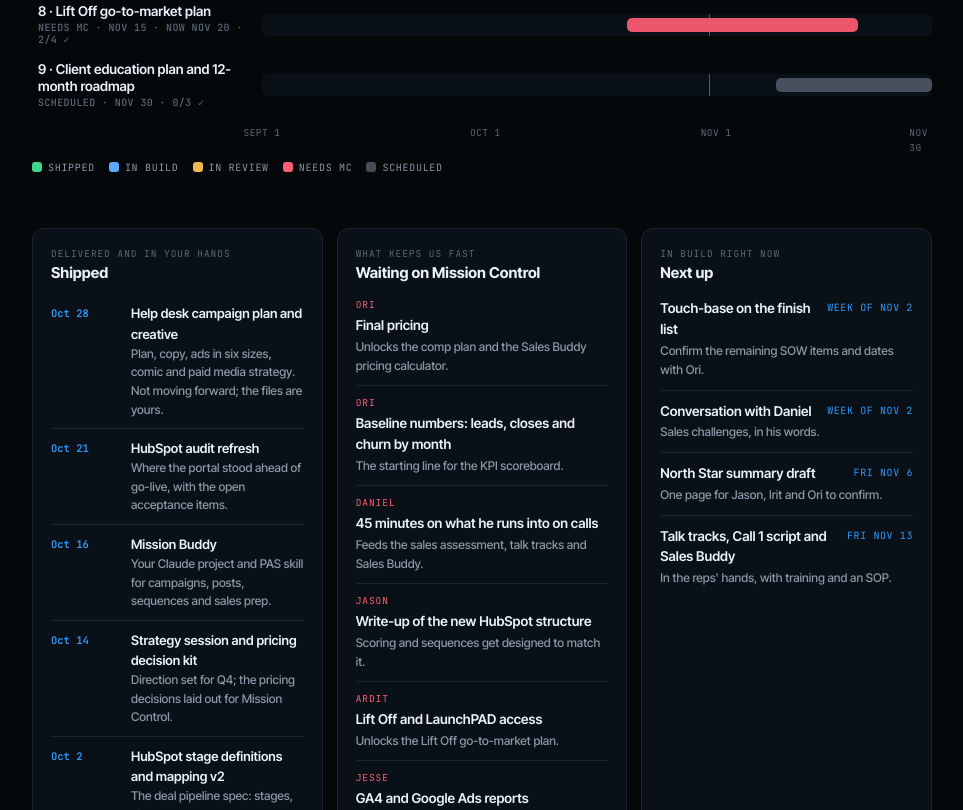
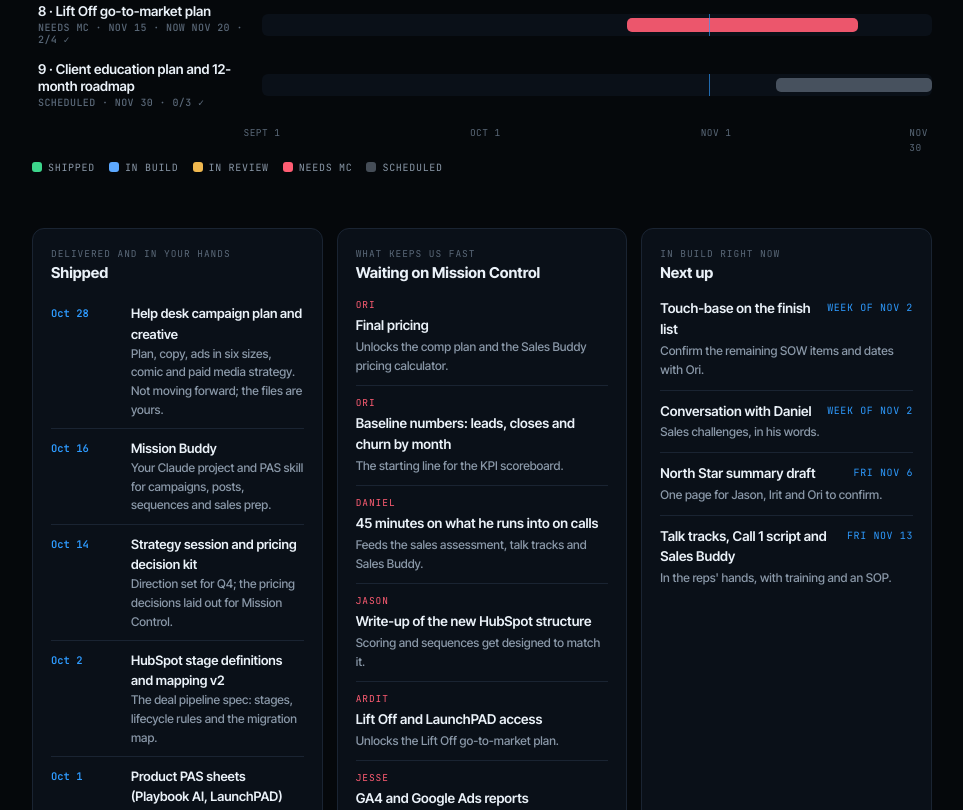
Before and after one commit to LoboGTM/mc-flightplan, a plain HTML site: page index.html in a window 1280 px wide. Shown: the part 848-1658 px from the top of the page, without its empty margins (158-1121 px from the left). Drawn offline with Linux system fonts and the light colour scheme.

Commit message:
Oct 31: remove unshared audit draft from shipped log
Co-Authored-By: Claude Opus 5.5 <noreply@anthropic.com>
Claude-Session: https://claude.ai/code/session_01CPCnRprR3gqC8LKEvcFeW9

```diff
--- a/index.html
+++ b/index.html
@@ -202,7 +202,6 @@ const DATA = {
   ],
   shipped: [
     {d:"Oct 28", t:"Help desk campaign plan and creative", s:"Plan, copy, ads in six sizes, comic and paid media strategy. Not moving forward; the files are yours."},
-    {d:"Oct 21", t:"HubSpot audit refresh", s:"Where the portal stood ahead of go-live, with the open acceptance items."},
     {d:"Oct 16", t:"Mission Buddy", s:"Your Claude project and PAS skill for campaigns, posts, sequences and sales prep."},
     {d:"Oct 14", t:"Strategy session and pricing decision kit", s:"Direction set for Q4; the pricing decisions laid out for Mission Control."},
     {d:"Oct 2", t:"HubSpot stage definitions and mapping v2", s:"The deal pipeline spec: stages, lifecycle rules and the migration map."},
```
